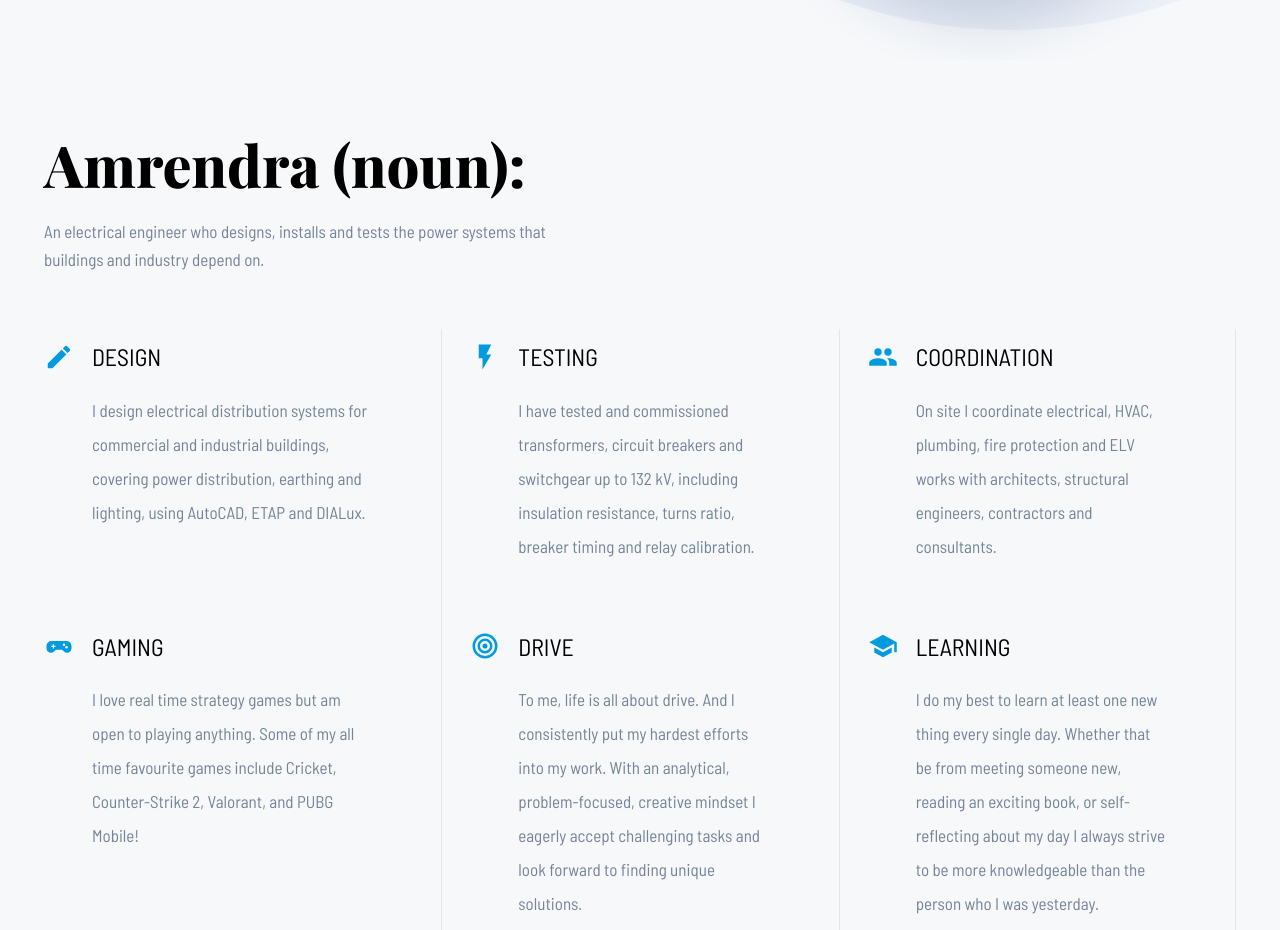
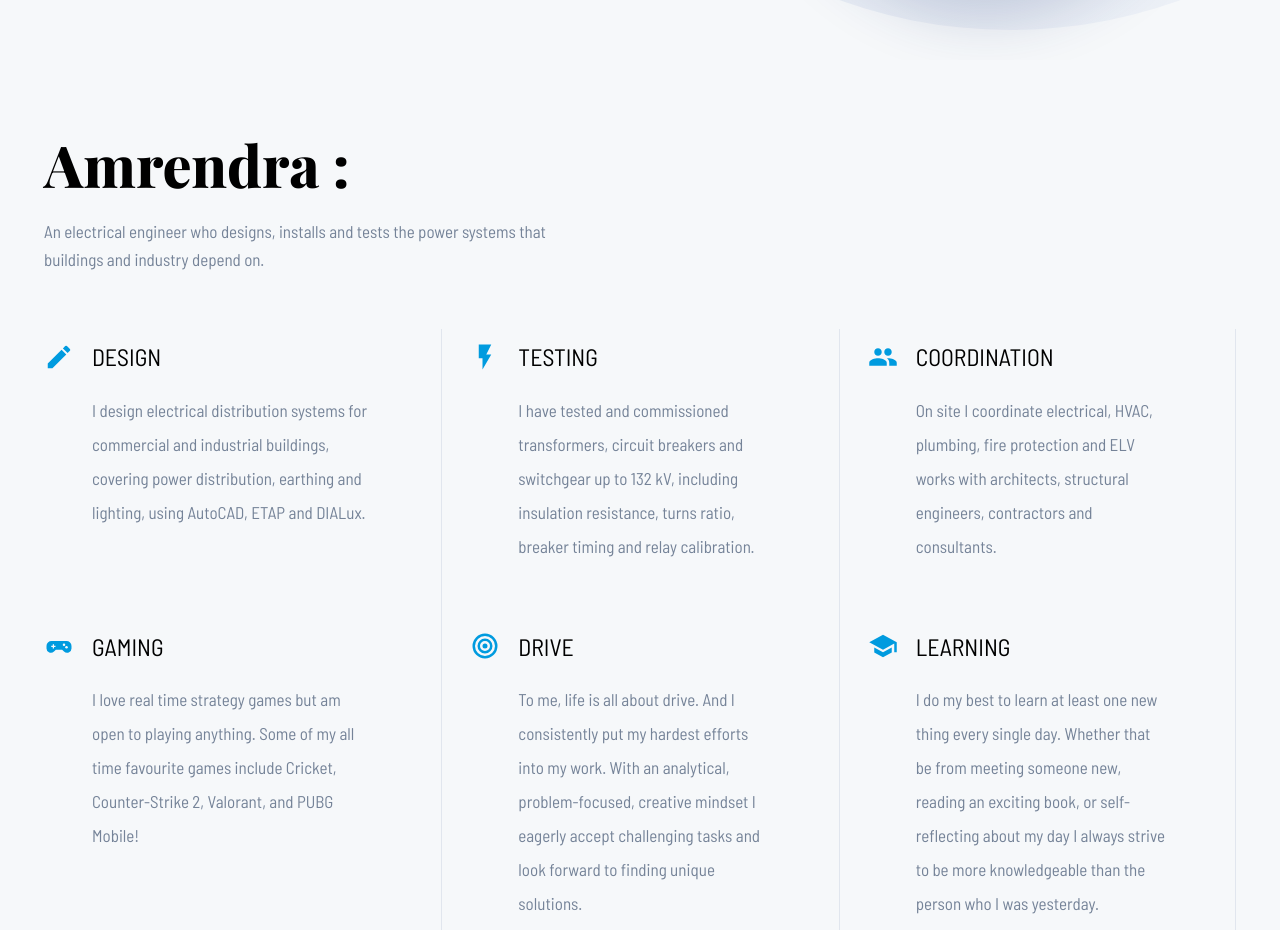
Before and after one commit to amrendraydv0/amrendra, a plain HTML site: page about.html in a window 1280 px wide. Shown: the part 800-1730 px from the top of the page. Drawn offline with nearby package versions, Linux system fonts and the light colour scheme.

Commit message:
Update about.html

```diff
--- a/about.html
+++ b/about.html
@@ -144,7 +144,7 @@
 
   <section class="def">
     <div class="box">
-      <h2 data-ja="Amrendra (名詞):">Amrendra (noun):</h2>
+      <h2 data-ja="Amrendra (名詞):">Amrendra :</h2>
       <p class="lead" data-ja="建物と産業を支える電力システムを設計し、施工し、試験する電気エンジニア。">An electrical engineer who designs, installs and tests the power systems that buildings and industry depend on.</p>
       <div class="defs">
         <div class="it reveal">
```
